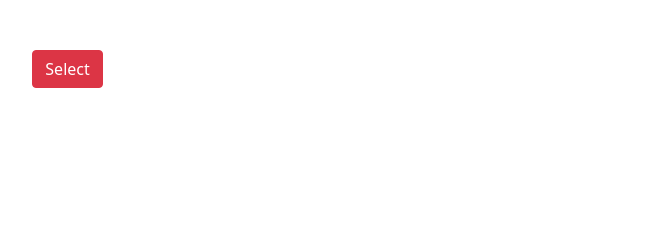
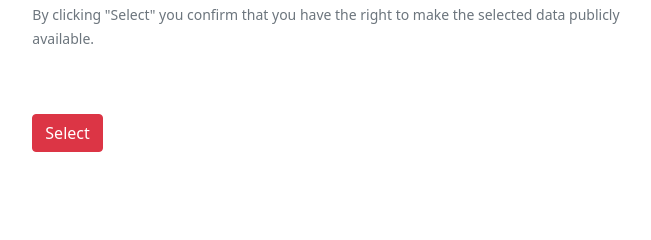
Before and after one commit to ckolbPTB/OpenHeart, a Flask app: template src/openheart/templates/upload/upload.html in a window 1280 px wide. Shown: the part 381-621 px from the top of the page, without its empty margins (193-844 px from the left). Run offline with Flask 2, Linux system fonts and the light colour scheme; the template is opened without the code that fills it, so the values that code supplies are empty; parts of the project's set-up code (start-up, migrations or seed data) failed here and were passed over; some libraries are stand-ins or nearby versions.

Commit message:
disclaimer added

```diff
--- a/src/openheart/templates/upload/upload.html
+++ b/src/openheart/templates/upload/upload.html
@@ -25,6 +25,8 @@
                 <small id="customFileHelp" class="form-text text-muted">Select single zip file which contains raw data files in ismrmrd raw data format. The max size of the zip file should not exceed
                     {{max_file_size}}GB. The raw data files for each subject should be in a separate folder.</small>
                 <a href="#" class="link-danger" title="Example of file structure" data-toggle="popover_zip"><small>Click here to see an example of the file structure.</small></a>
+                <p> <small  class="form-text text-muted"> By clicking "Select" you confirm that you have the right to make the selected
+                data publicly available.</small></p>
             </div>
         </div>
     </div>
```
